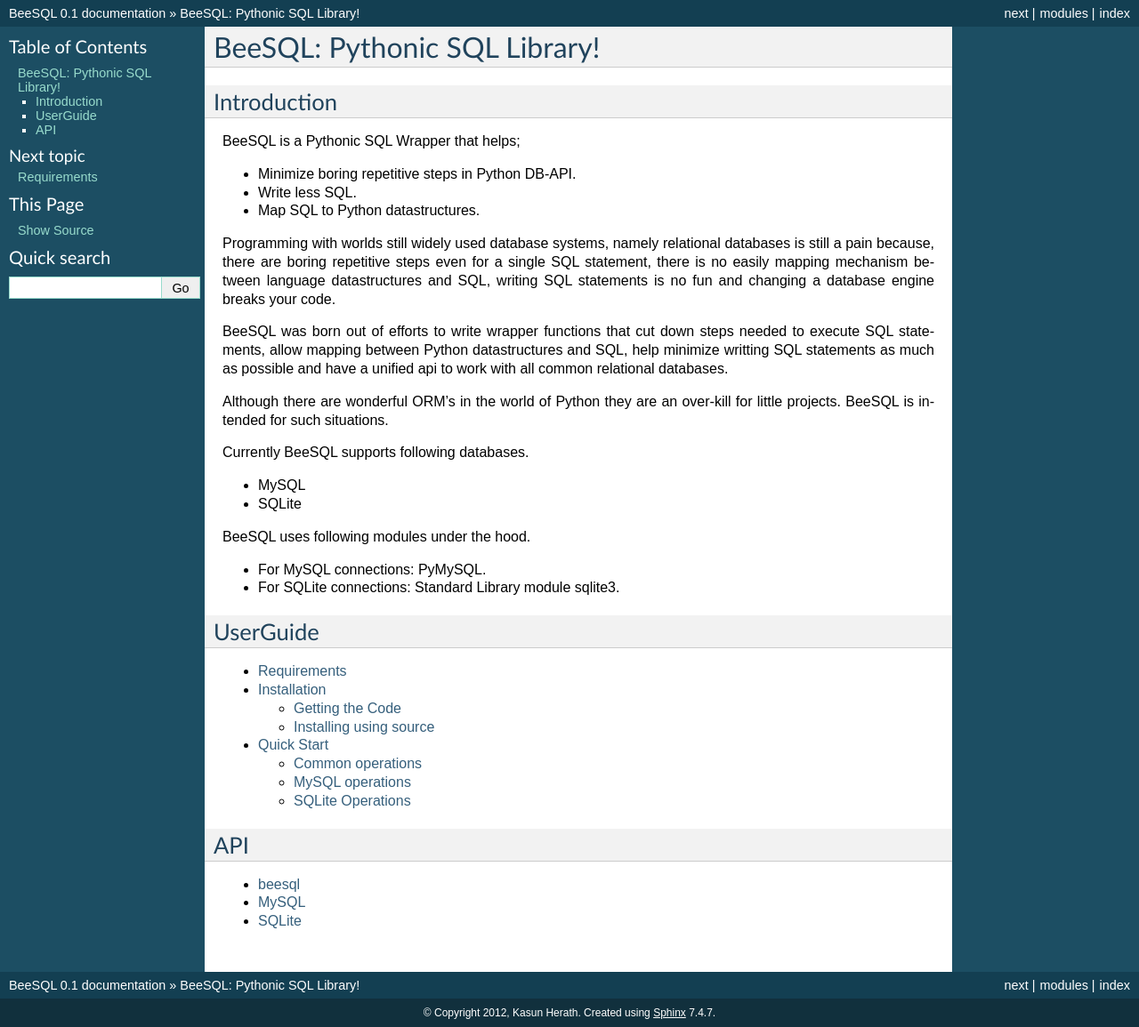
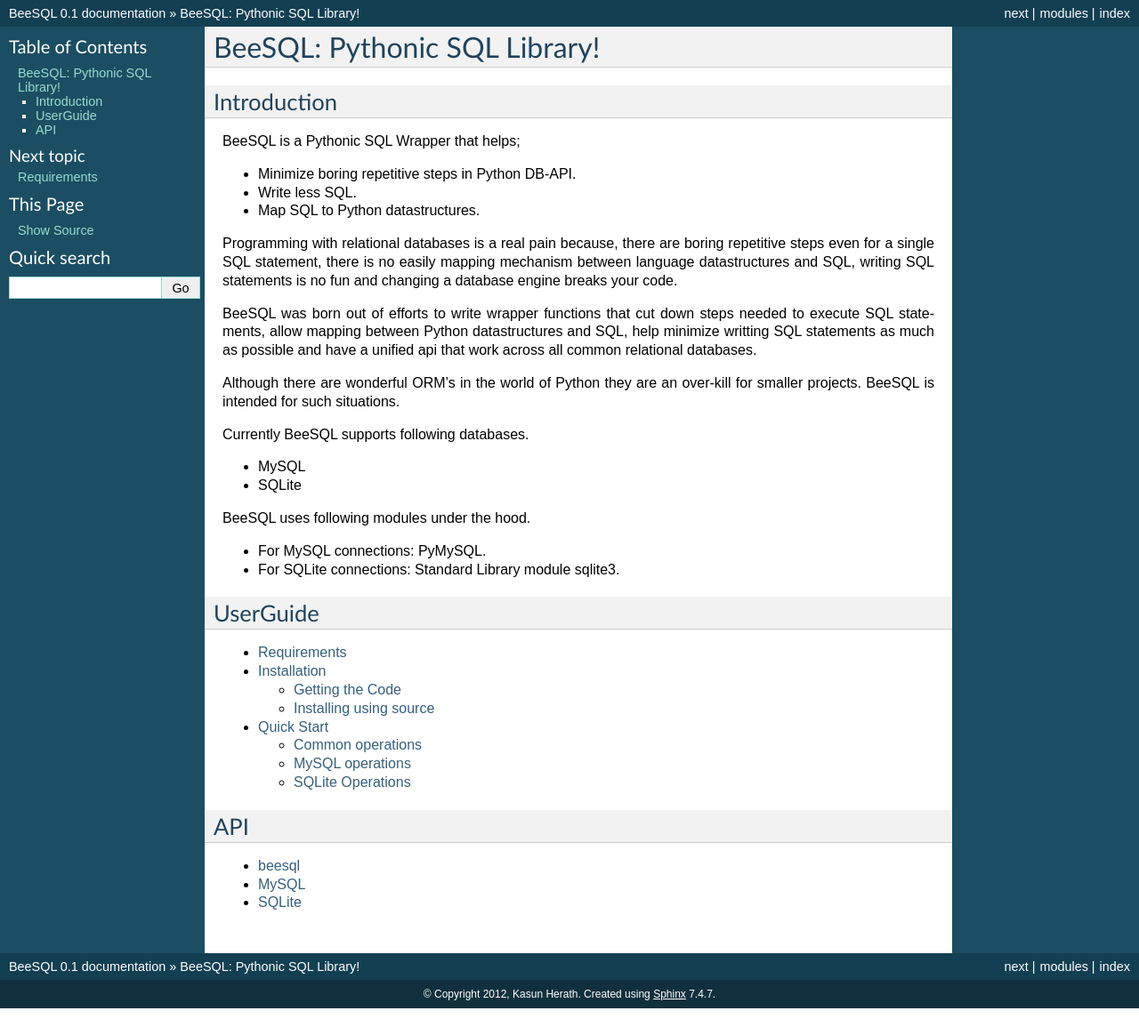
Before and after one commit to kasun/BeeSQL, a Sphinx documentation site: the page built from docs/index.rst, in a window 1280 px wide. Shown: the whole page at 89% size. Built offline with Sphinx 7.4.7, drawn with Linux system fonts in a browser that asks for light colours; after the commit the page ends 1134 px from its top, so only the background shows below that.

Commit message:
Docs updates.

```diff
--- a/docs/index.rst
+++ b/docs/index.rst
@@ -15,11 +15,11 @@
 - Write less SQL.
 - Map SQL to Python datastructures.
 
-Programming with worlds still widely used database systems, namely relational databases is still a pain because, there are boring repetitive steps even for a single SQL statement, there is no easily mapping mechanism between language datastructures and SQL, writing SQL statements is no fun and changing a database engine breaks your code.
+Programming with relational databases is a real pain because, there are boring repetitive steps even for a single SQL statement, there is no easily mapping mechanism between language datastructures and SQL, writing SQL statements is no fun and changing a database engine breaks your code.
 
-BeeSQL was born out of efforts to write wrapper functions that cut down steps needed to execute SQL statements, allow mapping between Python datastructures and SQL, help minimize writting SQL statements as much as possible and have a unified api to work with all common relational databases.
+BeeSQL was born out of efforts to write wrapper functions that cut down steps needed to execute SQL statements, allow mapping between Python datastructures and SQL, help minimize writting SQL statements as much as possible and have a unified api that work across all common relational databases.
 
-Although there are wonderful ORM's in the world of Python they are an over-kill for little projects. BeeSQL is intended for such situations.
+Although there are wonderful ORM's in the world of Python they are an over-kill for smaller projects. BeeSQL is intended for such situations.
 
 Currently BeeSQL supports following databases.
 
```
